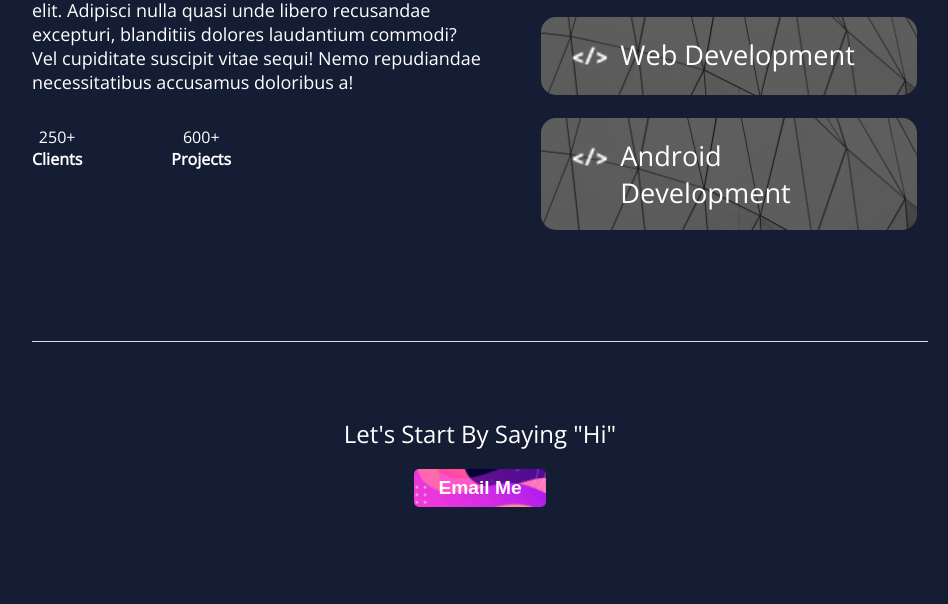
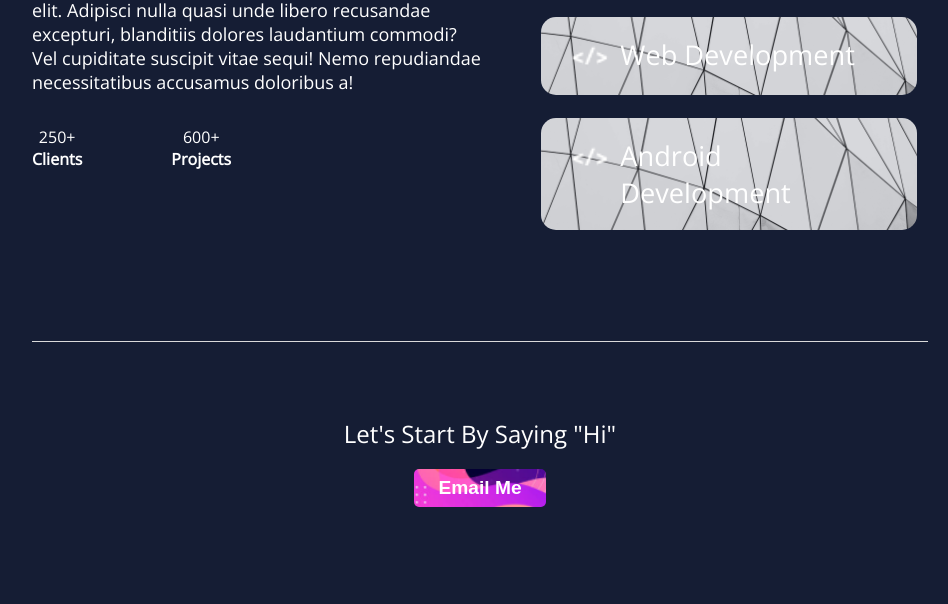
Before and after one commit to rucha0702/web-workshop, a plain HTML site: page index.html in a window 1280 px wide. Shown: the part 1796-2400 px from the top of the page, without its empty margins (160-1108 px from the left). Drawn offline with nearby package versions, Linux system fonts and the light colour scheme.

Commit message:
made 3rd page

```diff
--- a/style.css
+++ b/style.css
@@ -230,7 +230,7 @@ li {
   font-size: 1.7rem;
   border-radius: 15px;
   background: url("./images/home-bg.png") no-repeat center center/cover,
-    rgb(95, 95, 95);
+    rgba(255, 255, 255, 0.2);
   background-blend-mode: multiply, normal;
 }
 .domain img {
```
